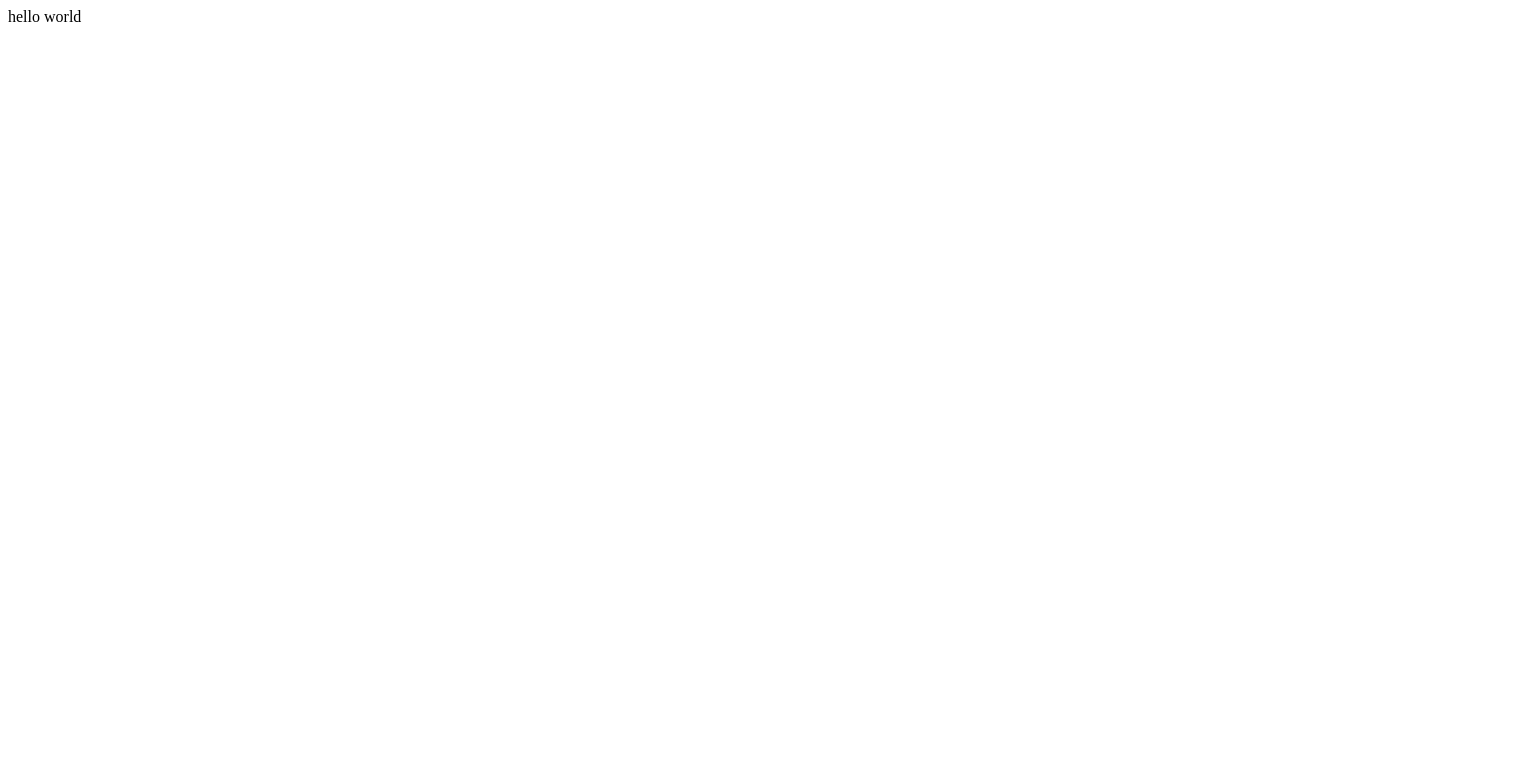
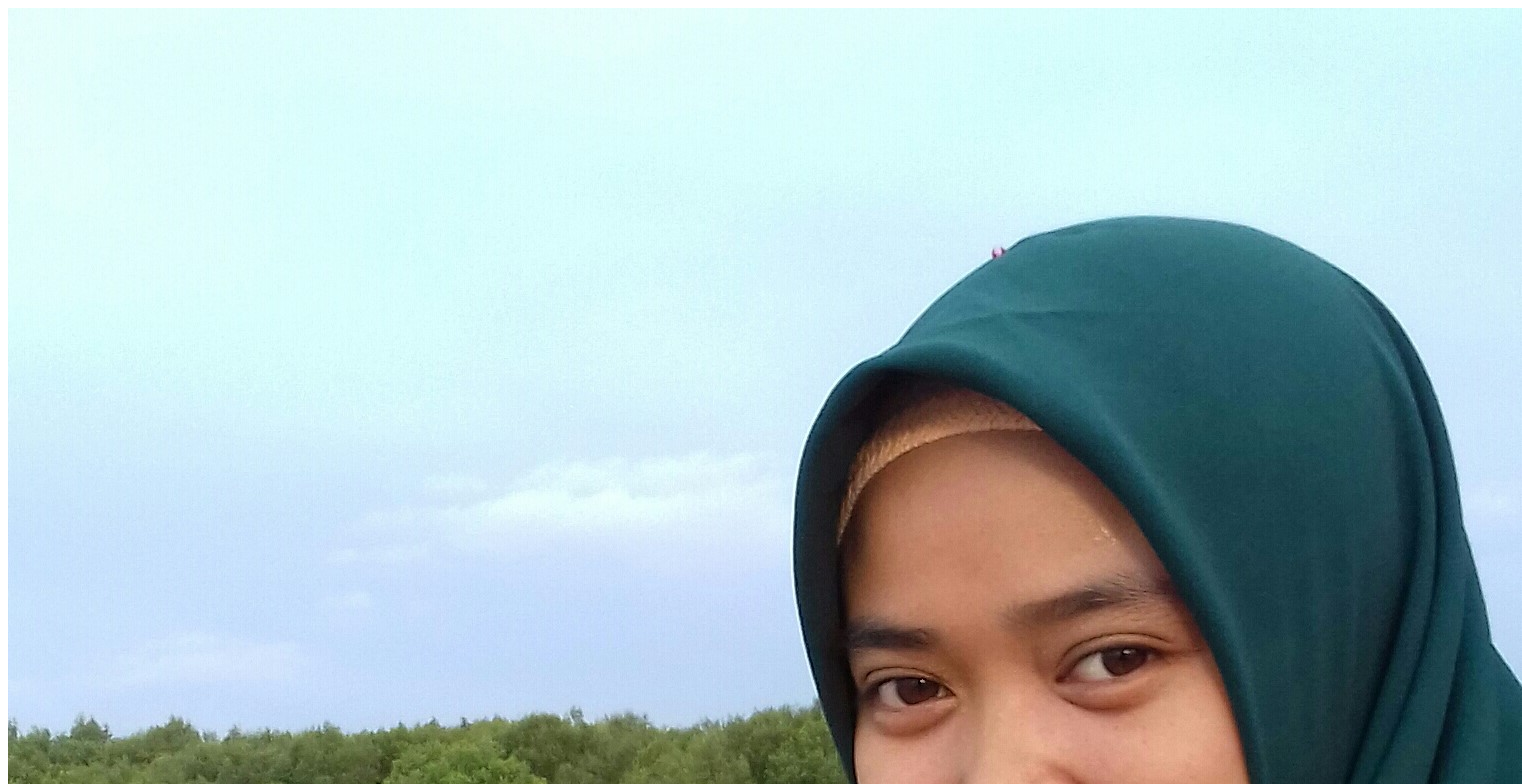
Before and after one commit to nurinayahsafitri/stnurinayahsafitri_60900118013_A, a plain HTML site: page index.html in a window 1280 px wide. Shown: the top 784 px of the page, 1522 px wide, since content can reach past the window. Drawn offline with Linux system fonts and the light colour scheme.

Commit message:
change hello world with img and h2 to display simple profile data image file added in the folder images and used as resource in the img element in index.html file

```diff
--- a/index.html
+++ b/index.html
@@ -4,6 +4,9 @@
     </head>
 
     <body>
-        hello world
+        <div>
+            <img src="images/fotokuu).jpg" alt="profile image"/>
+            <h2> St Nur Inayah Safitri j</h2>
+        </div>
     </body>
 </html>
```
Also changed, not shown: images/fotokuu).jpg (added).
